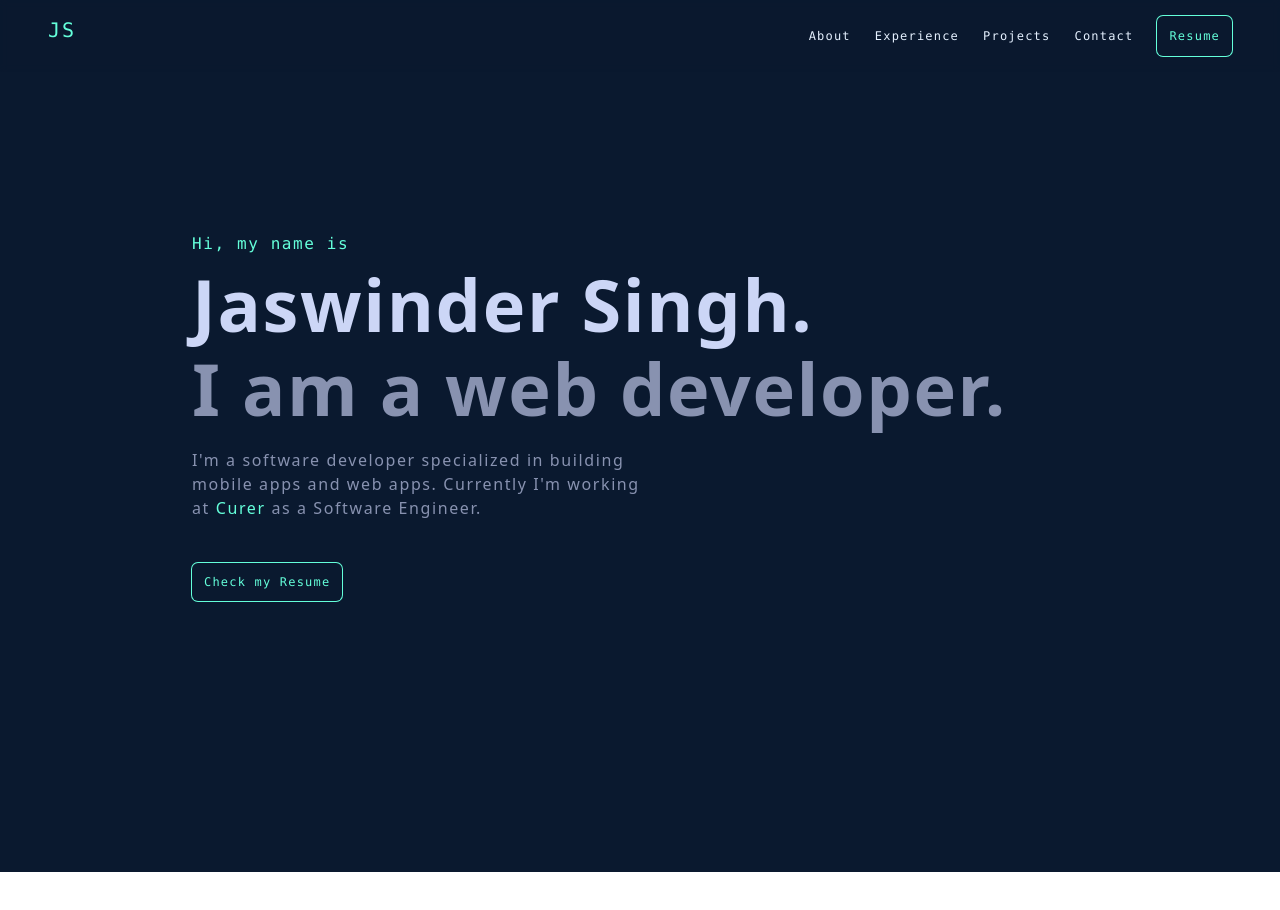
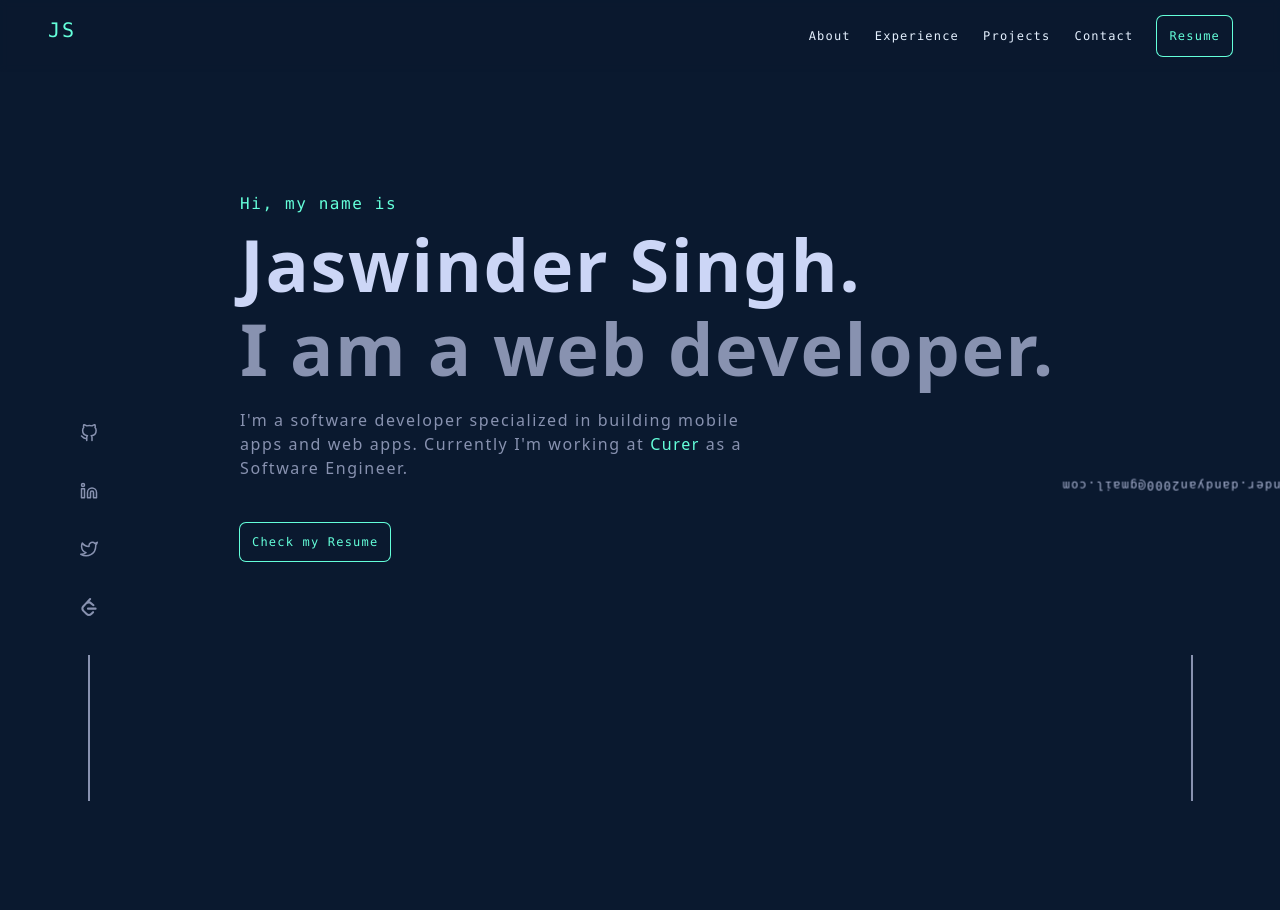
Before and after one commit to jassi-singh/me, a React (Create React App) app: page / in a window 1280 px wide. Shown: the top 910 px of the page. Before the commit the page ends 872 px from the top, so only its background shows below. Built offline with nearby package versions, Linux system fonts and the light colour scheme.

Commit message:
added fixed content left right

```diff
--- a/package.json
+++ b/package.json
@@ -13,6 +13,7 @@
     "clsx": "^1.2.1",
     "react": "^18.2.0",
     "react-dom": "^18.2.0",
+    "react-icons": "^4.8.0",
     "react-scripts": "5.0.1",
     "typescript": "^4.4.2",
     "web-vitals": "^2.1.0"
--- a/src/App.tsx
+++ b/src/App.tsx
@@ -1,13 +1,37 @@
 import Intro from "./components/Intro";
 import Navbar from "./components/Navbar";
+import Fixed from "./components/Fixed";
+import { FiGithub, FiLinkedin, FiTwitter } from "react-icons/fi";
+import { SiLeetcode } from "react-icons/si";
+import Icon from "./components/Icon";
+import About from "./components/About";
 
 function App() {
   return (
-    <div className="bg-darkNavy flex flex-col">
+    <div className="bg-darkNavy flex flex-col relative">
+      <Fixed position="right">
+        <a
+          href="mailto:jaswinder.dandyan2000@gmail.com"
+          target="_blank"
+          rel="noreferrer"
+          className="rotate-0 hover:text-green cursor-pointer text-slate text-xs font-mono tracking-widest rotate-90"
+          style={{ writingMode: "vertical-rl" }}
+        >
+          Jaswinder.dandyan2000@gmail.com
+        </a>
+      </Fixed>
+      <Fixed position="left">
+        <Icon icon={<FiGithub />} link="https://www.github.com/jassi-singh" />
+        <Icon
+          icon={<FiLinkedin />}
+          link="https://www.linkedin.com/in/jaswinder-singh-32a01118b/"
+        />
+        <Icon icon={<FiTwitter />} link="https://twitter.com/JassiD2000" />
+        <Icon icon={<SiLeetcode />} link="https://leetcode.com/jassi16/" />
+      </Fixed>
       <Navbar />
       <Intro />
-
-      {/* <div className="h-96"></div> */}
+      <About />
     </div>
   );
 }
--- /dev/null
+++ b/src/components/About.tsx
@@ -0,0 +1,12 @@
+import React from "react";
+
+const About = () => {
+  return (
+    <section
+      id="about"
+      className="tracking-widest h-screen pl-60 py-48"
+    ></section>
+  );
+};
+
+export default About;
--- /dev/null
+++ b/src/components/Fixed.tsx
@@ -0,0 +1,33 @@
+import clsx from "clsx";
+import React from "react";
+
+export interface FixedProps {
+  position: "left" | "right";
+  children: React.ReactNode;
+}
+
+const Fixed = (props: FixedProps) => {
+  const [show, setShow] = React.useState(false);
+  React.useEffect(() => {
+    setTimeout(() => {
+      setShow(true);
+    }, 1700);
+  });
+  return (
+    <div
+      className={clsx(
+        "transition duration-300 fixed bottom-0 px-20 flex flex-col items-center gap-10 opacity-0",
+        {
+          "left-0": props.position === "left",
+          "right-0": props.position === "right",
+          "opacity-100": show,
+        }
+      )}
+    >
+      {props.children}
+      <div className="h-36 w-0 ring-1 ring-darkSlate"></div>
+    </div>
+  );
+};
+
+export default Fixed;
--- /dev/null
+++ b/src/components/Icon.tsx
@@ -0,0 +1,16 @@
+import React, { ReactElement } from "react";
+
+const Icon = (props: { icon: ReactElement; link: string }) => {
+  return (
+    <a
+      href={props.link}
+      target="_blank"
+      rel="noreferrer"
+      className="text-darkSlate hover:text-green cursor-pointer text-lg hover:-translate-y-1 hover:scale-125 transition duration-300"
+    >
+      {props.icon}
+    </a>
+  );
+};
+
+export default Icon;
--- a/src/components/Intro.tsx
+++ b/src/components/Intro.tsx
@@ -10,7 +10,8 @@ const Intro = () => {
     }, 500);
   }, []);
   return (
-    <section className="tracking-widest h-screen px-48 py-40">
+    //TODO: Make this responsive
+    <section className="tracking-widest h-screen pl-60 py-48">
       <div
         className={clsx(
           "transition duration-300 opacity-0 text-green font-mono",
--- a/src/components/Navbar.tsx
+++ b/src/components/Navbar.tsx
@@ -27,10 +27,12 @@ const Navbar = () => {
     }
   }, [scrollDirection]);
 
+  //TODO: Make this responsive
+
   return (
     <div
       className={clsx(
-        "w-full transition ease-in-out delay-300 duration-300 flex flex-row justify-between py-4 px-12 top-0 sticky z-10 backdrop-blur-sm  bg-darkNavy/[0.9] font-mono",
+        "w-full transition ease-in-out delay-300 duration-300 flex flex-row justify-between py-4 px-12 top-0 fixed z-10 backdrop-blur-sm  bg-darkNavy/[0.9] font-mono",
         {
           "-translate-y-full": !show,
           "translate-y-0": show,
```
Also changed, not shown: 1 other file (tests, documents, lock files or other folders).
